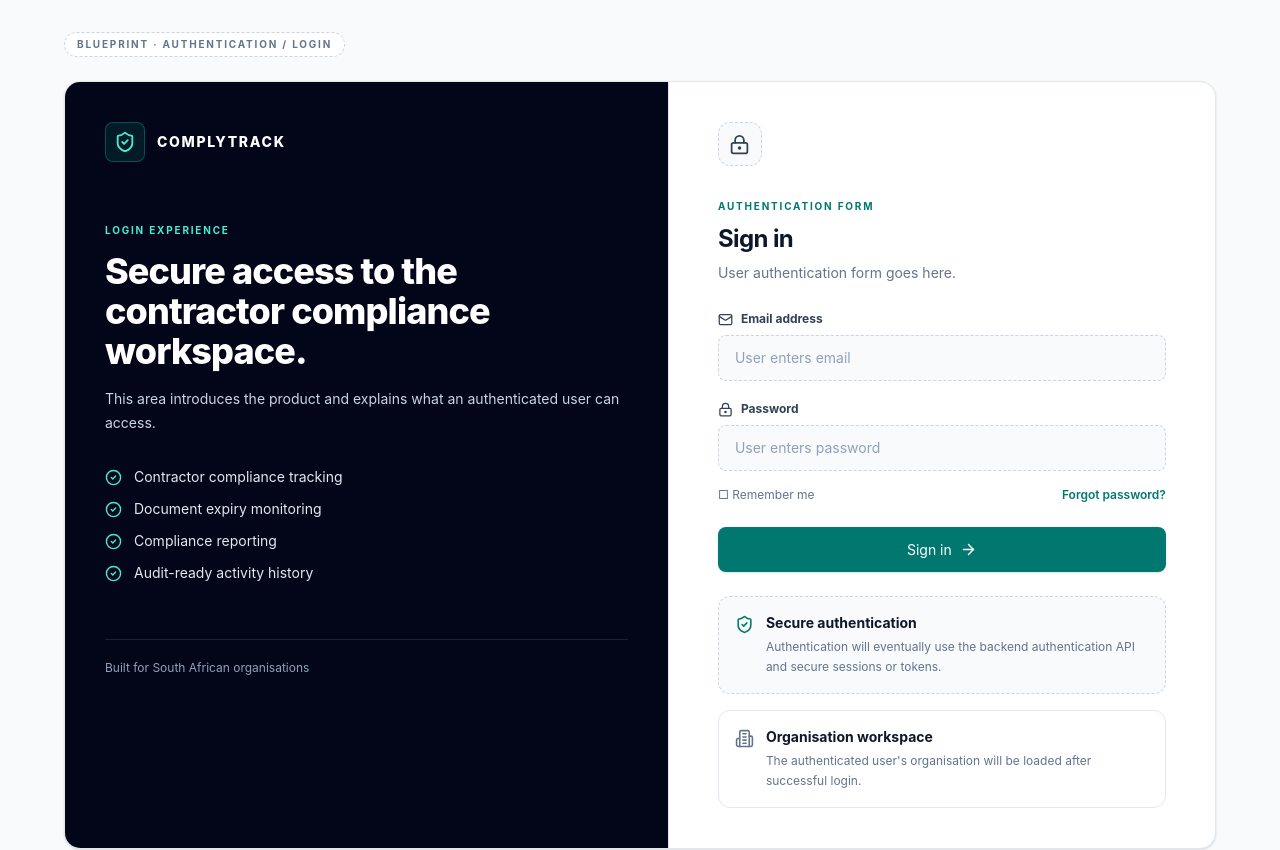
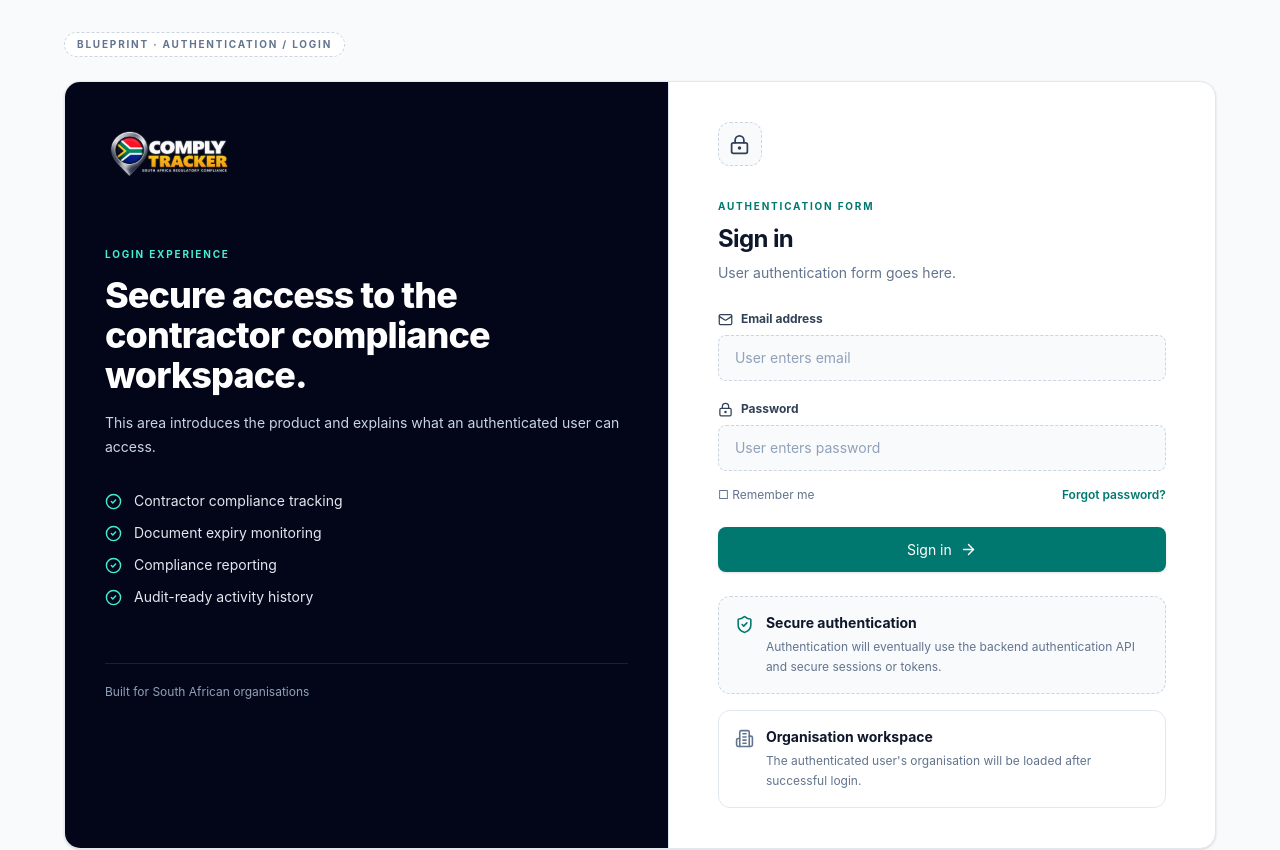
Before and after one commit to Goon-Platoon4/ComplyTrack, a React (Vite) app in the folder frontend/: page /login in a window 1280 px wide. Shown: the top 850 px of the page. Built offline with nearby package versions, Linux system fonts and the light colour scheme.

Commit message:
Fix logo and update login page
Co-authored-by: Pulse999  <KeneThembinkosi999@gmail.com>

```diff
--- a/frontend/src/layouts/AppLayout.jsx
+++ b/frontend/src/layouts/AppLayout.jsx
@@ -19,8 +19,8 @@ export default function AppLayout() {
   return (
     <div className="app-shell">
       <aside className={`sidebar ${open ? "sidebar-open" : ""}`}>
-        <div className="brand">
-          <img src="/logo.svg" alt="ComplyTrack" />
+           <div className="brand">
+          <img src="/logo.webp" alt="ComplyTrack" />
         </div>
 
         <nav className="sidebar-nav">
--- a/frontend/src/pages/Login.jsx
+++ b/frontend/src/pages/Login.jsx
@@ -16,12 +16,14 @@ export default function Login() {
         </div>
 
         <div className="grid overflow-hidden rounded-2xl border border-slate-200 bg-white shadow-sm lg:grid-cols-[1.05fr_0.95fr]">
-          <section className="border-b border-slate-200 bg-slate-950 p-7 text-white sm:p-10 lg:border-b-0 lg:border-r">
+        <section className="border-b border-slate-200 bg-slate-950 p-7 text-white sm:p-10 lg:border-b-0 lg:border-r">
             <div className="mb-14 flex items-center gap-3">
-              <div className="grid h-10 w-10 place-items-center rounded-lg border border-teal-400/30 bg-teal-400/10 text-teal-300">
-                <ShieldCheck size={22} />
-              </div>
-              <span className="text-sm font-extrabold tracking-[0.12em]">COMPLYTRACK</span>
+              <img
+                src="/logo.webp"
+                alt="ComplyTrack"
+                className="h-16 w-auto object-contain"
+                style={{ mixBlendMode: 'screen' }}
+              />
             </div>
 
             <span className="text-[10px] font-bold uppercase tracking-[0.18em] text-teal-300">Login experience</span>
--- a/frontend/src/styles.css
+++ b/frontend/src/styles.css
@@ -81,7 +81,7 @@ a {
 .brand img {
   width: 170px;
   height: auto;
-  filter: brightness(0) invert(1);
+  mix-blend-mode: screen; /* This hides the black background instead of turning it white */
 }
 
 .sidebar-nav {
```
Also changed, not shown: frontend/public/logo.svg (deleted), frontend/public/logo.webp (added).
